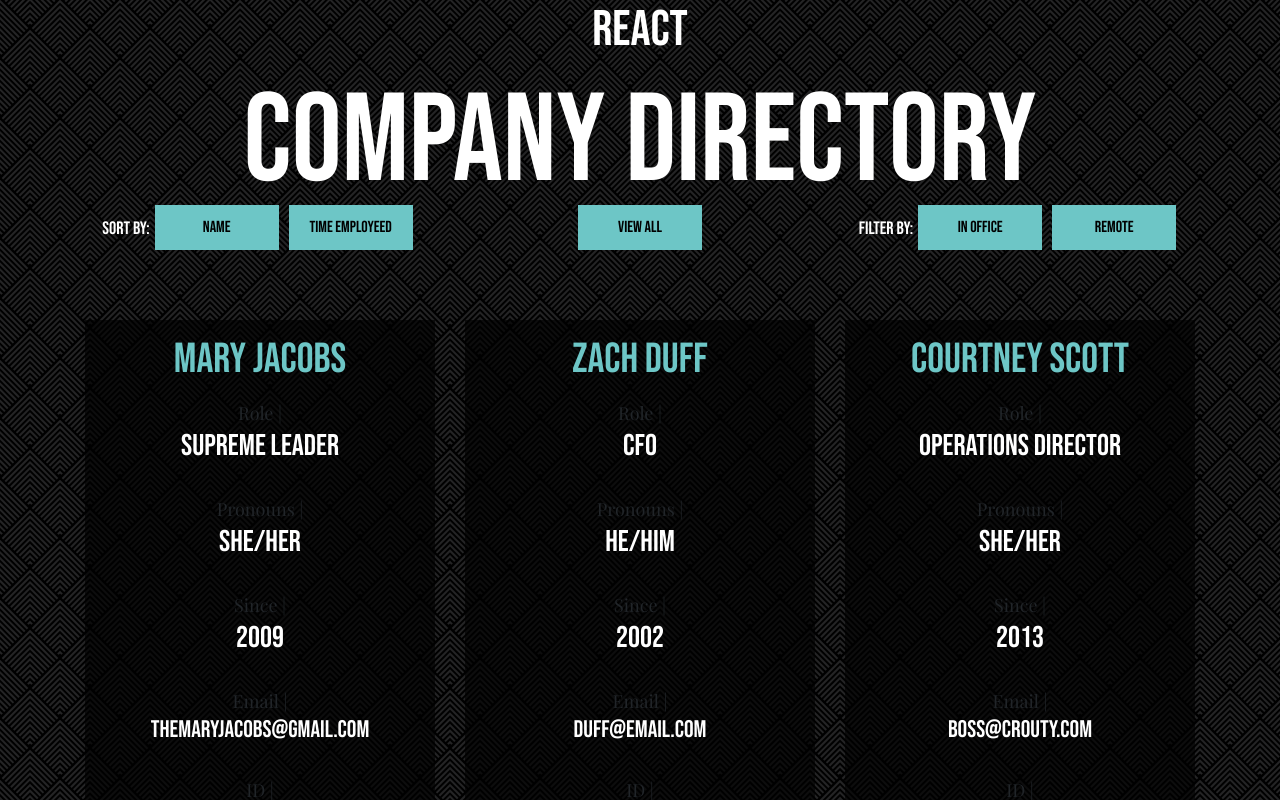
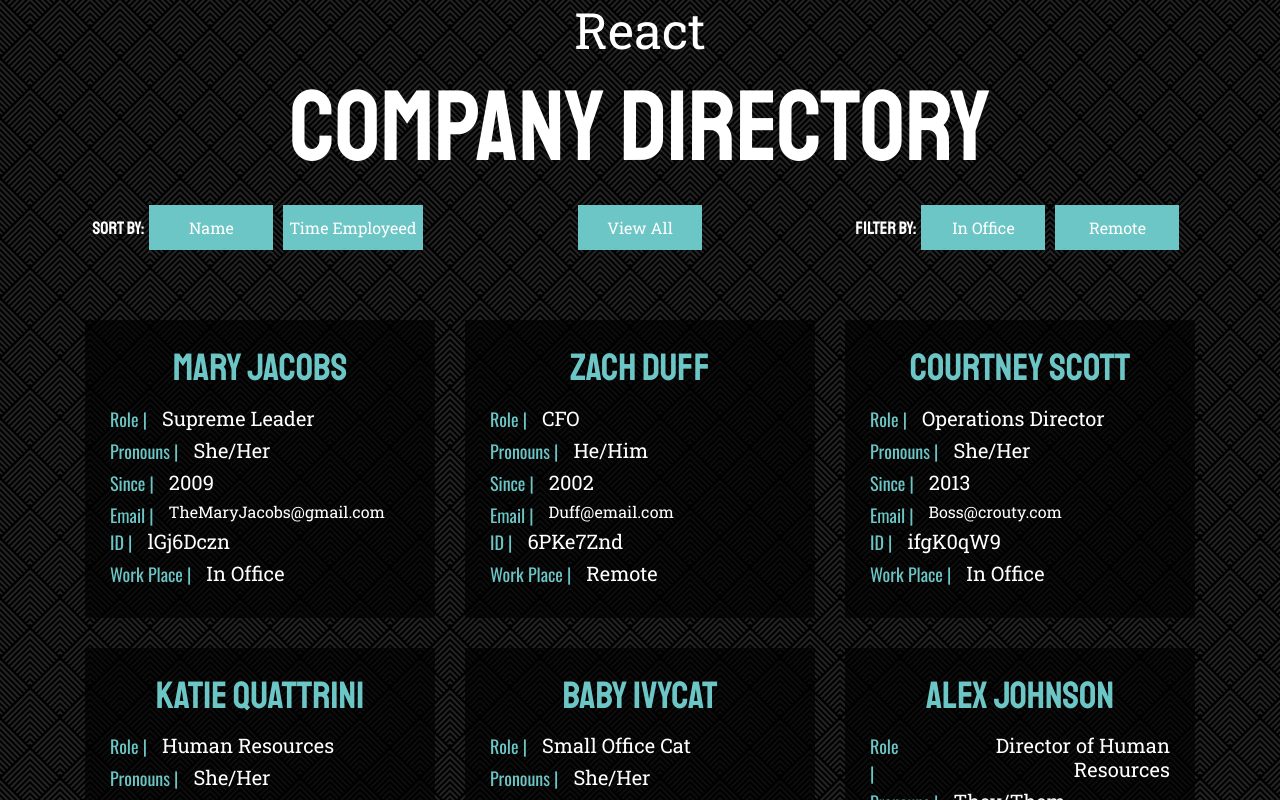
Before and after one commit to TheMaryJacobs/ReactEmployeeDirectory, a React (Create React App) app in the folder employee-directory/: page / in a window 1280 px wide. Shown: the top 800 px of the page. Built offline with nearby package versions, Linux system fonts and the light colour scheme.

Commit message:
card and header styling, swap fonts

```diff
--- a/employee-directory/public/index.html
+++ b/employee-directory/public/index.html
@@ -5,9 +5,7 @@
     <link rel="icon" href="%PUBLIC_URL%/favicon.ico" />
     <link rel="stylesheet" href="https://maxcdn.bootstrapcdn.com/bootstrap/4.3.1/css/bootstrap.min.css" integrity="sha384-ggOyR0iXCbMQv3Xipma34MD+dH/1fQ784/j6cY/iJTQUOhcWr7x9JvoRxT2MZw1T" crossorigin="anonymous"/>
 <!-- google fonts -->
-<link href="https://fonts.googleapis.com/css?family=Bebas+Neue|Playfair+Display&display=swap" rel="stylesheet">
-<link rel="stylesheet" href="https://fonts.googleapis.com/css?family=Roboto:300,400,500,700&display=swap" />
-<link rel="stylesheet" href="https://fonts.googleapis.com/icon?family=Material+Icons" />
+<link href="https://fonts.googleapis.com/css?family=Oswald|Roboto+Slab|Staatliches&display=swap" rel="stylesheet"><link rel="stylesheet" href="https://fonts.googleapis.com/icon?family=Material+Icons" />
 <meta name="viewport" content="width=device-width, initial-scale=1" />
     <meta name="theme-color" content="#000000" />
     <meta
--- a/employee-directory/src/App.css
+++ b/employee-directory/src/App.css
@@ -10,14 +10,15 @@ p {
 .button-label {
   margin-top: auto;
   margin-bottom: auto;
-  font-family: 'Bebas Neue', sans-serif;
+  font-family: 'Staatliches', sans-serif;
 }
 
 .button {
   min-width: 124px;
   font-size: 16px;
   background-color: rgb(109, 198, 198);
-  font-family: 'Bebas Neue', sans-serif;
+  font-family: 'Roboto Slab', serif;
+  color:white;
   border: none;
   height: 45px;
   margin: 5px;
--- a/employee-directory/src/Components/Card.css
+++ b/employee-directory/src/Components/Card.css
@@ -1,41 +1,68 @@
 .Card {
     background-color: rgba(0, 0, 0, 0.646);
-    padding: 15px;
+    padding: 25px;
     min-width: 150px;
     margin-top: 15px;
     margin-bottom: 15px;
-    word-wrap: break-word;
-    font-family: 'Bebas Neue', sans-serif;
-    align-content: center;
+    /* word-wrap: break-word; */
+    /* align-content: center; */
   }
 
   .data{
-    text-align: center;
-    justify-content: center;
+    /* text-align: center;
+    justify-content: center; */
   }
+
+  .dataRow {
+   Display: inline-flex;
+
+  }
+
+  .dataType {
+    text-align: left;
+      font-size: 18px;
+    font-family: 'Oswald', sans-serif !important;
+    text-align: left !important;
+    color:rgb(109, 198, 198);
+  }
+
+   .dataCol {
+    text-align: right !important;
+    font-size: 20px;
+  font-family: 'Roboto Slab', serif;
+  word-wrap: break-word;
+  text-align: right !important;
+  color: white;
+  padding-left: 15px;
+  }
+
 
   .Name {
     color: rgb(109, 198, 198);
-    font-size: 42px;
-    font-family: 'Bebas Neue', sans-serif;
+    font-size: 38px;
+    font-family: 'Staatliches', cursive;
     margin-bottom: 15px;
   }
 
 
- h3{
-  font-size: 30px;
-  font-family: 'Bebas Neue', sans-serif;
+ /* h3{
+  font-size: 20px;
+  font-family: 'Roboto Slab', serif;
+  word-wrap: break-word;
+  text-align: right !important;
   color: white;
  }
 
  small{
-   font-size: 18px;
-  font-family: 'Playfair Display', serif !important;
- }
+  font-size: 18px;
+  font-family: 'Oswald', sans-serif !important;
+  text-align: left !important;
+  color:rgb(109, 198, 198);
+ }*/
 
 h4{
-  font-size: 24px;
-  font-family: 'Bebas Neue', sans-serif;
+  font-size: 16px !important;
+  font-family: 'Roboto Slab', serif;
   color: white;
 }
 
--- a/employee-directory/src/Components/Header.css
+++ b/employee-directory/src/Components/Header.css
@@ -9,16 +9,16 @@
   h1 {
     align-items: center;
     justify-content: center;
-    font-family: 'Bebas Neue', sans-serif;
+    font-family: 'Staatliches', sans-serif;
     color: white;
     text-align: center;
-    font-size: 125px;
+    font-size: 100px;
   }
 
   h2{
     align-items: center;
     justify-content: center;
-    font-family: 'Bebas Neue', sans-serif;
+    font-family: 'Roboto Slab', serif;
     color: white;
     text-align: center;
     font-size: 50px;
```
